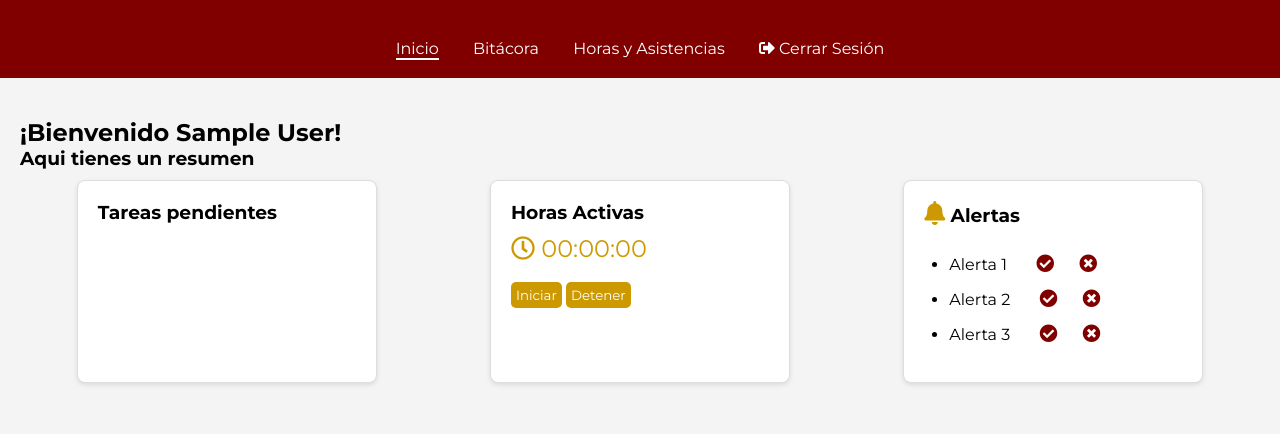
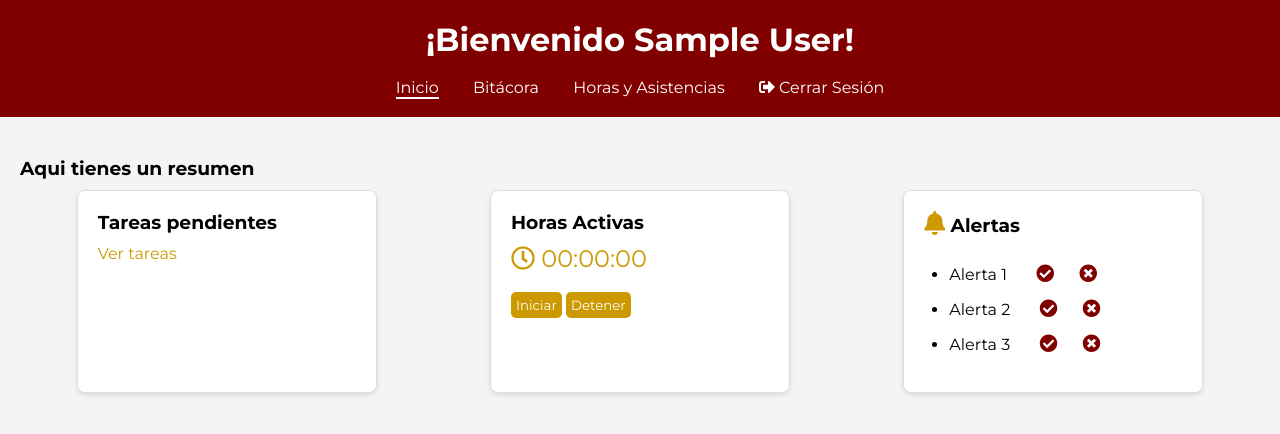
Before and after one commit to itsgabodzul/app_ss, a PHP site: page /admin_panel.php in a window 1280 px wide. Shown: the top 434 px of the page. Run offline with PHP 8.4, Linux system fonts and the light colour scheme; the visitor is signed in with stand-in values (Sample User, id 1); tables that the repository leaves empty or names only in its code hold one stand-in row (values such as "Sample post").

Commit message:
primer incremento

```diff
--- a/admin_panel.css
+++ b/admin_panel.css
@@ -107,3 +107,9 @@
     color: var(--color1);
 
 }
+
+.btn_ss{
+    color: var(--color2);
+    text-decoration: none;
+    text-align: center;
+}
--- a/admin_panel.php
+++ b/admin_panel.php
@@ -15,6 +15,7 @@
 </head>
 <body>
     <header class="admin-header">
+        <h1>¡Bienvenido <?php echo $usuario?>!</h1>
         <br>
         <nav class="admin-nav">
             <ul>
@@ -27,7 +28,6 @@
     </header>
     <main class="admin-main">
         <section class="dashboard-overview">
-            <h1>¡Bienvenido <?php echo $usuario?>!</h1>
             <h3 >Aqui tienes un resumen</h3>
             <div class="dashboard-widgets">
                 <div class="widget">
@@ -40,9 +40,10 @@
                         while ($fila = mysqli_fetch_assoc($resultado)){
                         ?>
                         <ul>
-                            <li><?php echo $fila['nombre_tarea']; ?></li> <a class="eliminar" href="#" onClick="validar('eliminar_tarea.php?id=<?php echo $fila['id_tarea']; ?>')"><i class="fas fa-check-circle"></i></a>
+                            <li><?php echo $fila['nombre_tarea']; ?></li>
                         </ul>
                         <?php }?>
+                        <a href="bitacora.php" class="btn_ss">Ver tareas</a>
                 </div>
                 <div class="widget">
                     <h3>Horas Activas</h3>
```
Also changed, not shown: bitacora.php (+16 -3 lines).
